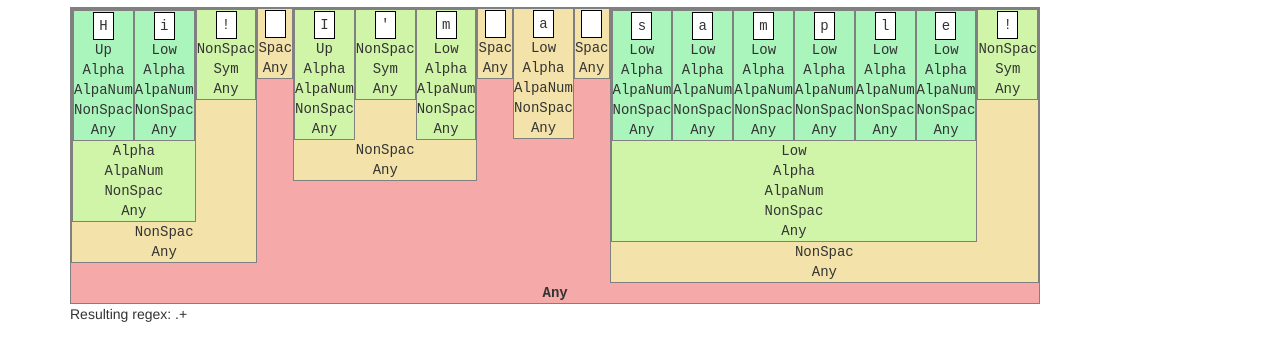
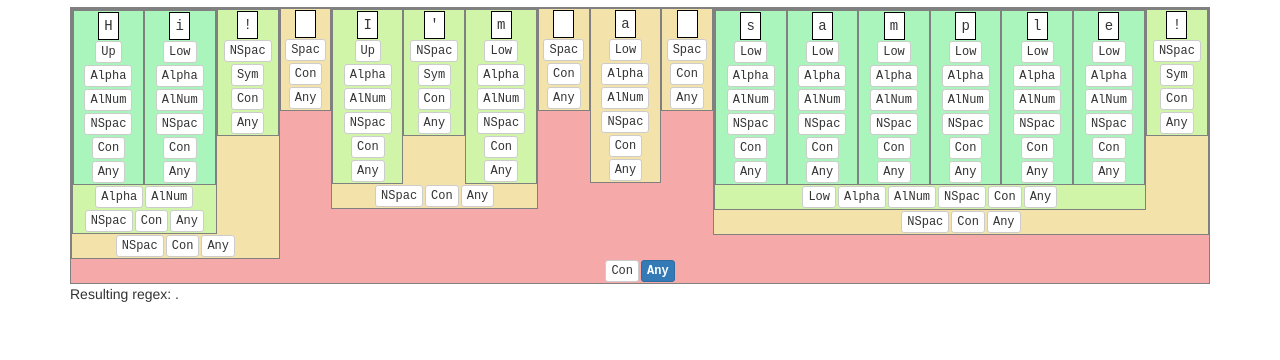
Before and after one commit to asdacap/string2regex, a website: page demo.html in a window 1280 px wide. Shown: the part 158-518 px from the top of the page. Drawn offline with nearby package versions, Linux system fonts and the light colour scheme; files that its build step writes are made by us from their sources.

Commit message:
A more modular characterClassInfo and also using less for css.

```diff
--- a/Gruntfile.js
+++ b/Gruntfile.js
@@ -79,7 +79,11 @@ module.exports = function(grunt) {
       },
       lib_test: {
         files: '<%= jshint.lib_test.src %>',
-        tasks: ['jshint:lib_test','concat','uglify','mocha']
+        tasks: ['jshint:lib_test','concat','less','uglify','mocha']
+      },
+      less: {
+        files: 'src/*.less',
+        tasks: ['less']
       }
     },
     mocha: {
@@ -94,6 +98,13 @@ module.exports = function(grunt) {
       install: {
         install: true,
       }
+    },
+    less: {
+      string2regex: {
+        files:{
+          "dist/string2regex.css": "src/string2regex.less"
+        }
+      }
     }
   });
 
@@ -103,11 +114,12 @@ module.exports = function(grunt) {
   grunt.loadNpmTasks('grunt-contrib-jshint');
   grunt.loadNpmTasks('grunt-contrib-watch');
   grunt.loadNpmTasks('grunt-contrib-copy');
+  grunt.loadNpmTasks('grunt-contrib-less');
   grunt.loadNpmTasks('grunt-update-json');
   grunt.loadNpmTasks('grunt-bower-task');
   grunt.loadNpmTasks('grunt-mocha');
 
   // Default task.
-  grunt.registerTask('default', ['bower','update_json','jshint','concat', 'uglify', 'mocha']);
+  grunt.registerTask('default', ['bower','update_json','jshint','concat', 'less', 'uglify', 'mocha']);
 
 };
--- a/demo.html
+++ b/demo.html
@@ -10,49 +10,16 @@
   <script src="static/js/demo.js"></script>
   <script src="dist/string2regex.js"></script>
   <link rel="stylesheet" href="lib/bootstrap/bootstrap.css" />
-  <style>
-    .group-table{
-      padding: 1px;
-      border: 1px solid grey;
-      font-family: monospace;
-    }
-    .group-table > tbody > tr > td{
-      vertical-align: top;
-      text-align: center;
-    }
-    .string2regex-table{
-      width:100%;
-      overflow-x: auto;
-    }
-    .string2regex-table .char-block{
-      height:2em;
-      width:1.5em;
-      text-align:center;
-      display:inline-block;
-      margin-top: 1px;
-      border:1px solid black;
-      background-color:white;
-    }
-    .string2regex-table .char-block > span{
-      vertical-align:middle;
-    }
-    .string2regex-table .char-block > span:before{
-      vertical-align:middle;
-      content: '';
-      display:inline-block;
-      height:100%;
-    }
-    .string2regex-table .class-icon.selected{
-      font-weight: bold;
-    }
-  </style>
+  <link rel="stylesheet" href="dist/string2regex.css" />
 </head>
 <body ng-app="string2regexdemo" ng-controller="MainController as main">
   <script type="text/ng-template" id="string2regex-template.html">
-    <h1> Something is here </h1>
+    <div class="string2regex">
+      <h1> Something is here </h1>
 
-    <div class="string2regex-table">
-      <div string2regex-group="rootGroup" />
+      <div class="string2regex-table">
+        <div string2regex-group="rootGroup" />
+      </div>
     </div>
   </script>
   <script type="text/ng-template" id="string2regex-template-group.html">
@@ -70,34 +37,8 @@
         </tr>
         <tr>
           <td colspan="{{ group.string.length }}">
-            <div ng-repeat="class in group.commonClass" ng-class=" class == group.selectedClass ? ['class-icon','selected'] : ['class-icon'] " ng-click="group.select(class)">
-              <div ng-if="class == 'number'">
-                Num
-              </div>
-              <div ng-if="class == 'lowercase'">
-                Low
-              </div>
-              <div ng-if="class == 'uppercase'">
-                Up
-              </div>
-              <div ng-if="class == 'alphabet'">
-                Alpha
-              </div>
-              <div ng-if="class == 'alphanumerical'">
-                AlpaNum
-              </div>
-              <div ng-if="class == 'space'">
-                Spac
-              </div>
-              <div ng-if="class == 'nonspace'">
-                NonSpac
-              </div>
-              <div ng-if="class == 'symbol'">
-                Sym
-              </div>
-              <div ng-if="class == 'any'">
-                Any
-              </div>
+            <div ng-repeat="class in group.commonClass" ng-if="classInfo[class].display_button || class == group.selectedClass" ng-class=" class == group.selectedClass ? ['class-icon','selected','btn','btn-xs','btn-primary'] : ['class-icon','btn','btn-xs','btn-default'] " ng-click="group.select(class)" title="{{classInfo[class].button_tooltip}}">
+              {{ classInfo[class].button_text }}
             </div>
           </td>
         </tr>
--- a/package.json
+++ b/package.json
@@ -12,6 +12,7 @@
     "grunt-contrib-concat": "~0.4.0",
     "grunt-contrib-copy": "^0.7.0",
     "grunt-contrib-jshint": "~0.10.0",
+    "grunt-contrib-less": "^0.11.4",
     "grunt-contrib-uglify": "~0.5.0",
     "grunt-contrib-watch": "~0.6.1",
     "grunt-mocha": "^0.4.11",
--- a/src/string2regex.js
+++ b/src/string2regex.js
@@ -11,6 +11,59 @@ angular.module('string2regex',[])
     "#D0A9F5",
     "#F5A9E1"
   ],
+  classInfo: {
+    number: {
+      display_button: true,
+      button_text: 'Num',
+      button_tooltip: 'Number'
+    },
+    uppercase: {
+      display_button: true,
+      button_text: 'Up',
+      button_tooltip: 'Uppercase'
+    },
+    lowercase: {
+      display_button: true,
+      button_text: 'Low',
+      button_tooltip: 'Lowercase'
+    },
+    alphabet: {
+      display_button: true,
+      button_text: 'Alpha',
+      button_tooltip: 'Alphabet'
+    },
+    alphanumerical: {
+      display_button: true,
+      button_text: 'AlNum',
+      button_tooltip: 'Alphanumerical'
+    },
+    space: {
+      display_button: true,
+      button_text: 'Spac',
+      button_tooltip: 'Space'
+    },
+    nonspace: {
+      display_button: true,
+      button_text: 'NSpac',
+      button_tooltip: 'NonSpace'
+    },
+    symbol: {
+      display_button: true,
+      button_text: 'Sym',
+      button_tooltip: 'Symbol'
+    },
+    constant: {
+      display_button: true,
+      button_text: 'Con',
+      button_tooltip: 'Constant'
+    },
+    any: {
+      display_button: true,
+      button_text: 'Any',
+      button_tooltip: 'Any'
+    }
+  },
+
   characterClassFunction: function(char){ // Return an array of string corresponding to the character class.
     var result = [];
     if(char >= '0' && char <= '9'){
@@ -36,28 +89,31 @@ angular.module('string2regex',[])
     if(!_.contains(result,'alphanumerical') && !_.contains(result,'space')){
       result.push('symbol');
     }
+    result.push('constant');
     result.push('any');
     return result;
   },
   generateRegex: function(charClass,group){ // Generate part of regular expression based on class.
     if( charClass === 'number' ){
-      return '[0-9]+';
+      return '[0-9]';
     }else if( charClass === 'lowercase' ){
-      return '[a-z]+';
+      return '[a-z]';
     }else if( charClass === 'uppercase' ){
-      return '[A-Z]+';
+      return '[A-Z]';
     }else if( charClass === 'alphabet' ){
-      return '[a-zA-Z]+';
+      return '[a-zA-Z]';
     }else if( charClass === 'alphanumerical' ){
-      return '[a-zA-Z0-9]+';
+      return '[a-zA-Z0-9]';
     }else if( charClass === 'space' ){
-      return '\\s+';
+      return '\\s';
     }else if( charClass === 'nonspace' ){
-      return '\\S+';
+      return '\\S';
     }else if( charClass === 'symbol' ){
-      return '[^a-zA-Z0-9]+';
+      return '[^a-zA-Z0-9]';
+    }else if( charClass === 'constant' ){
+      return (group.string+'').replace(/([.?*+^$[\]\\(){}|-])/g, "\\$1"); // quite it from being a regular expression.
     }else if( charClass === 'any' ){
-      return '.+';
+      return '.';
     }
     return 'ERROR unknown charClass '+charClass;
   },
@@ -66,9 +122,11 @@ angular.module('string2regex',[])
 .controller('String2RegexCtrl',['$scope','String2RegexConfiguration',function($scope,String2RegexConfiguration){
   var holder = $scope.holder;
   var groupColors = String2RegexConfiguration.groupColors;
-  var getCharacterClass = String2RegexConfiguration.characterClassFunction;
+  var getCharacterClass = _.memoize(String2RegexConfiguration.characterClassFunction);
   var defaultClass = String2RegexConfiguration.defaultClass;
   var generateRegex = String2RegexConfiguration.generateRegex;
+
+  $scope.classInfo = String2RegexConfiguration.classInfo;
 
   // common class is character class which every character in the string have.
   function getCommonCharacterClass(string){
@@ -338,6 +396,9 @@ angular.module('string2regex',[])
     scope: {
       group: '=string2regexGroup'
     },
+    controller: function($scope,String2RegexConfiguration){
+      $scope.classInfo = String2RegexConfiguration.classInfo;
+    },
     link: function(scope, element, attrs, controllers){
     },
     compile: function(element) {
--- /dev/null
+++ b/src/string2regex.less
@@ -0,0 +1,50 @@
+.string2regex{
+
+  .group-table{
+    padding: 1px;
+    border: 1px solid grey;
+    font-family: monospace;
+
+    > tbody > tr > td{
+      vertical-align: top;
+      text-align: center;
+    }
+
+  }
+
+  .string2regex-table{
+    width:100%;
+    overflow-x: auto;
+
+    .class-icon{
+      margin: 1px;
+    }
+
+    .char-block{
+      height:2em;
+      width:1.5em;
+      text-align:center;
+      display:inline-block;
+      margin-top: 1px;
+      border:1px solid black;
+      background-color:white;
+
+      span{
+        vertical-align:middle;
+      }
+      span:before{
+        vertical-align:middle;
+        content: '';
+        display:inline-block;
+        height:100%;
+      }
+
+    }
+
+    .class-icon.selected{
+      font-weight: bold;
+    }
+
+  }
+
+}
--- a/tests/tests.js
+++ b/tests/tests.js
@@ -9,16 +9,16 @@ describe("String2RegexConfiguration",function(){
 
   describe("characterClassFunction",function(){
     it("should check for number correctly",function(){
-      expect(configuration.characterClassFunction('0')).to.eql(["number","alphanumerical","nonspace","any"]);
+      expect(configuration.characterClassFunction('0')).to.eql(["number","alphanumerical","nonspace","constant","any"]);
     });
     it("should check for letter correctly",function(){
-      expect(configuration.characterClassFunction('a')).to.eql(["lowercase","alphabet","alphanumerical","nonspace","any"]);
+      expect(configuration.characterClassFunction('a')).to.eql(["lowercase","alphabet","alphanumerical","nonspace","constant","any"]);
     });
     it("should check for symbol correctly",function(){
-      expect(configuration.characterClassFunction('!')).to.eql(["nonspace","symbol","any"]);
+      expect(configuration.characterClassFunction('!')).to.eql(["nonspace","symbol","constant","any"]);
     });
     it("should check for space correctly",function(){
-      expect(configuration.characterClassFunction(' ')).to.eql(["space","any"]);
+      expect(configuration.characterClassFunction(' ')).to.eql(["space","constant","any"]);
     });
   });
 });
@@ -48,8 +48,8 @@ describe("String2RegexCtrl",function(){
 
   describe("getCommonCharacterClass",function(){
     it("should check for common class correctly",function(){
-      expect(scope.getCommonCharacterClass("abc123")).to.eql(["alphanumerical","nonspace","any"]);
-      expect(scope.getCommonCharacterClass("abc1 23")).to.eql(["any"]);
+      expect(scope.getCommonCharacterClass("abc123")).to.eql(["alphanumerical","nonspace","constant","any"]);
+      expect(scope.getCommonCharacterClass("abc1 23")).to.eql(["constant","any"]);
     });
   });
 
```
Also changed, not shown: dist/string2regex.css (added), dist/string2regex.js, dist/string2regex.min.js.
